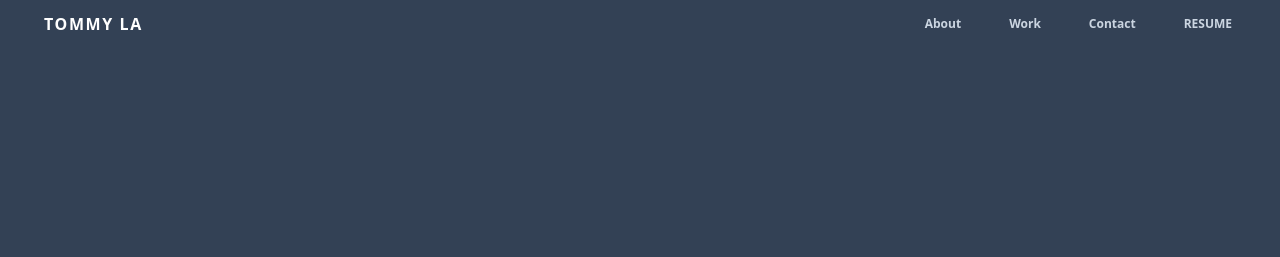
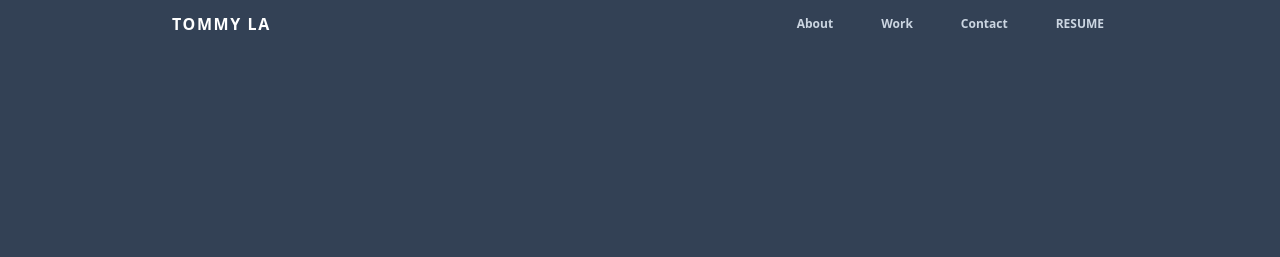
Before and after one commit to latommyla/My-Portfolio, a website: page docs/index.html in a window 1280 px wide. Shown: the top 257 px of the page. Drawn offline with nearby package versions, Linux system fonts and the light colour scheme; files that its build step writes are made by us from their sources.

Commit message:
more work width updated

```diff
--- a/docs/index.html
+++ b/docs/index.html
@@ -14,11 +14,11 @@
 
 <body id="home">
   <div class="w-full bg-slate-700 select-none">
-    <div class="flex flex-col max-w-screen-xl px-4 mx-auto md:items-center md:justify-between md:flex-row md:px-6 lg:px-8">
+    <div class="flex flex-col max-w-screen-lg px-4 mx-auto md:items-center md:justify-between md:flex-row md:px-6 lg:px-8">
       <div class="p-3 flex flex-row items-center justify-between">
         <a href="#home" class="text-md font-semibold tracking-widest text-white m-auto uppercase rounded-lg hover:text-amber-400"> Tommy La </a>
       </div>
-      <nav class="text-slate-300 flex-col flex-grow m-auto pb-0 md:pb-0 md:flex md:justify-end md:flex-row">
+      <nav class="text-slate-300 flex-col flex-grow m-auto md:pb-0 md:flex md:justify-end md:flex-row">
         <a class="px-4 py-2 mt-2 text-xs font-semibold rounded-lg md:mt-0 hover:text-amber-400" href="#about"> About
         </a>
         <a class="px-4 py-2 mt-2 text-xs font-semibold rounded-lg md:mt-0 md:ml-4 hover:text-amber-400" href="#work">
@@ -183,7 +183,7 @@
         </div>
       </div>
     </div>
-    <div class="mt-14 m-auto w-3/4 md:w-3/4 font-heebo text-slate-300">
+    <div class="mt-14 m-auto w-4/5 md:w-3/4 font-heebo text-slate-300">
       <h2 class="text-center text-xl sm:text-xl md:text-2xl font-bold mb-8"> Other Work </h2>
       <div class="grid grid-cols-1 sm:grid-cols-1 md:grid-cols-3 gap-y-6 md:gap-x-2">
         <div class="m-auto border border-2 h-fit p-4 border-slate-300 rounded-md transition transform hover:-translate-y-2 hover:border-amber-400 duration-300">
```
Also changed, not shown: docs/tailwind/output.css.
